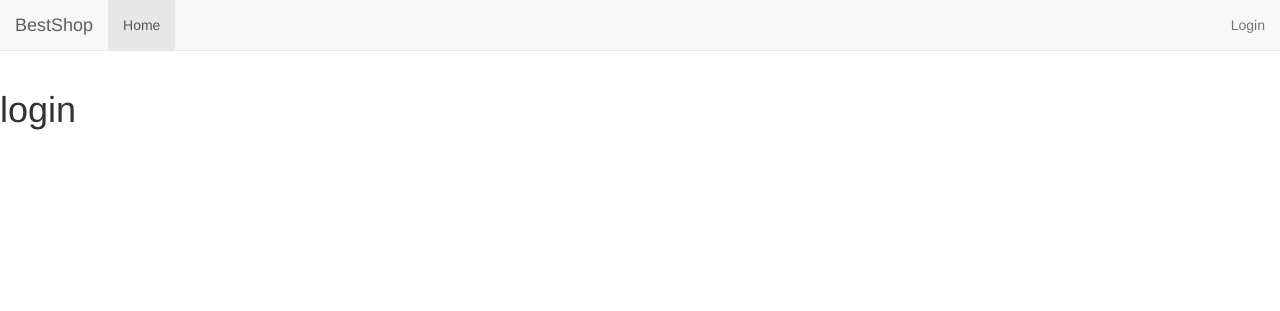
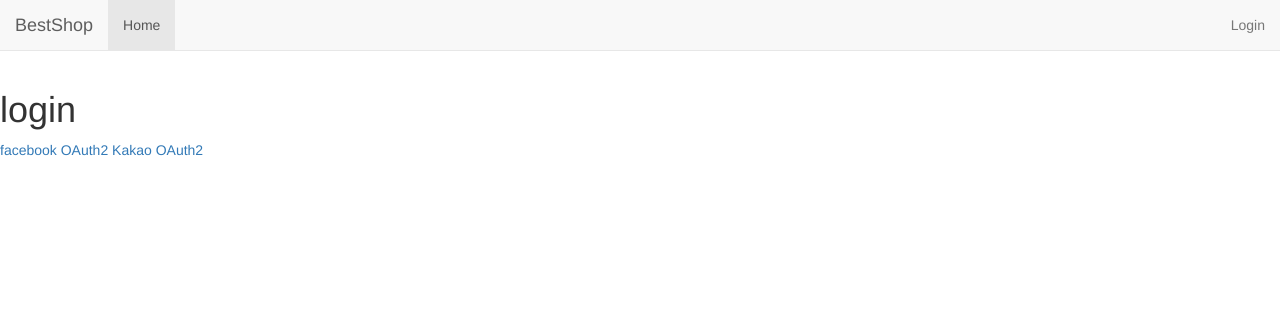
Before and after one commit to Bligh-Park/bestshop, a Django app: page /user/login in a window 1280 px wide. Shown: the top 311 px of the page. Run offline with Django 3.2, Linux system fonts and the light colour scheme; parts of the project's set-up code (start-up, migrations or seed data) failed here and were passed over; some libraries are stand-ins or nearby versions.

Commit message:
login page 설정 - facebook, kakao

```diff
--- a/templates/user/login.html
+++ b/templates/user/login.html
@@ -1,4 +1,7 @@
 {% extends 'layout.html' %}
+{% load socialaccount %}
 {% block container %}
     <h1>login</h1>
+    <a href="{% provider_login_url "facebook" method="oauth2" %}">facebook OAuth2</a>
+    <a href="{% provider_login_url "kakao" %}">Kakao OAuth2</a>
 {% endblock %}
```
